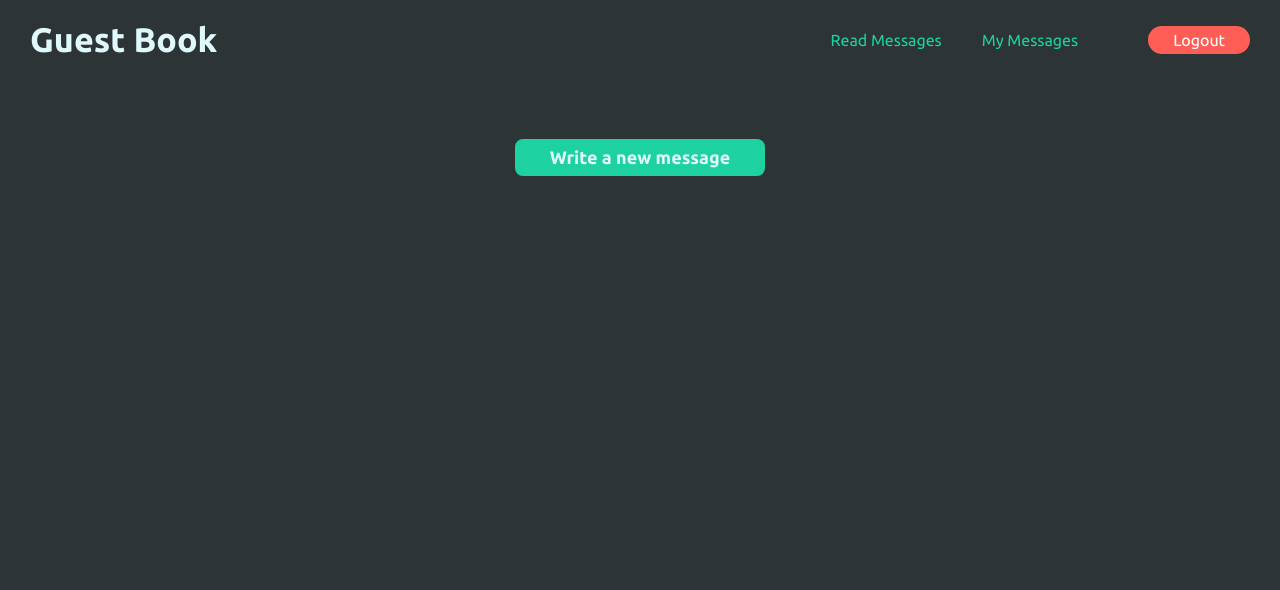
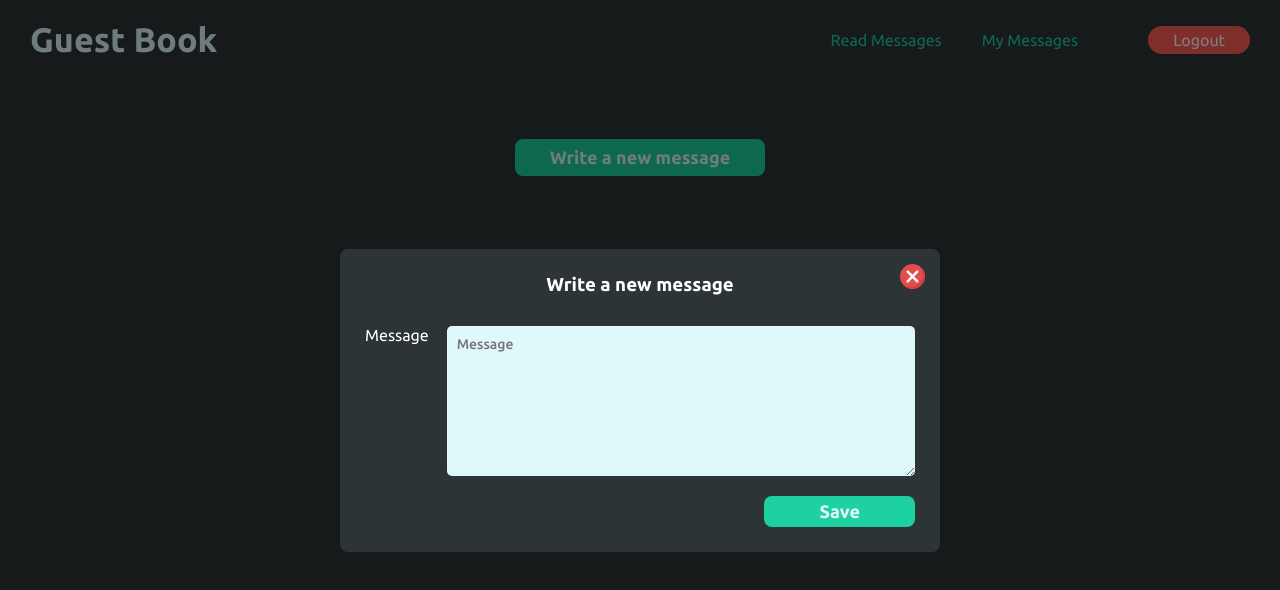
Before and after one commit to ELASHMAWYDEV/GuestBook-Coformatique, a React (Create React App) app: page / in a window 1280 px wide. Both pictures are taken after a click on the button "Write a new message". Shown: the top 590 px of the page. Built offline with nearby package versions, Linux system fonts and the light colour scheme.

Commit message:
Add: Popup box to add new message in WriteMessage component

```diff
--- a/src/components/WriteMessage/WriteMessage.js
+++ b/src/components/WriteMessage/WriteMessage.js
@@ -1,17 +1,35 @@
-import React, { Component } from 'react';
+import React, { Component } from "react";
 import "./WriteMessage.scss";
+
+//images
+import cancelImage from "../../assets/img/cancel.svg";
 
 class WriteMessage extends Component {
   state = {
+    boxVisible: false,
+    isLoggedIn: true,
+  };
 
-  }
+  toggleBox = () => {
+    this.setState({ boxVisible: !this.state.boxVisible });
+  };
   render() {
     return (
       <div className="write-message-container">
-        <button className="write-new-btn">Write a new message</button>
-        <div className="popup-box-container" style={{display: "none"}}>
-
-        </div>
+        <button className="write-new-btn" onClick={this.state.isLoggedIn && this.toggleBox}>Write a new message</button>
+        {this.state.boxVisible && (
+          <div className="popup-box-container" style={{ display: "" }}>
+            <div className="box">
+              <img src={cancelImage} alt="close" className="close-img" onClick={this.toggleBox}/>
+              <h3>Write a new message</h3>
+              <div className="input-container">
+                <label>Message</label>
+                <textarea placeholder="Message" />
+              </div>
+              <button className="save-btn">Save</button>
+            </div>
+          </div>
+        )}
       </div>
     );
   }
--- a/src/components/WriteMessage/WriteMessage.scss
+++ b/src/components/WriteMessage/WriteMessage.scss
@@ -1,18 +1,81 @@
 @import "../../assets/sass/globals";
-
 
 .write-message-container {
   @include flex;
+  .write-new-btn {
+    @include submitBtn;
+    margin: 80px auto;
+  }
   .popup-box-container {
     position: absolute;
     top: 0;
     left: 0;
     width: 100%;
     height: 100%;
-    background-color: rgba(0,0,0,0.5);
+    background-color: rgba(0, 0, 0, 0.5);
+    @include flex;
   }
-  .write-new-btn {
-    @include submitBtn;
-    margin: 80px auto;
+  .box {
+    animation: newBox 0.4s ease 1;
+    position: relative;
+    color: $white;
+    background-color: $black;
+    width: 600px;
+    max-width: 95%;
+    padding: 25px;
+    border-radius: 8px;
+    @keyframes newBox {
+      0% {
+        opacity: 0;
+        transform: translateY(-100px);
+      }
+      100% {
+        opacity: 1;
+        transform: translateY(0);
+      }
+    }
+    .close-img {
+      position: absolute;
+      top: 15px;
+      right: 15px;
+      width: 25px;
+      cursor: pointer;
+      transition: 0.2s ease;
+      &:hover {
+        opacity: 0.8;
+      }
+      &:active {
+        transition: none;
+        transform: scale(0.95);
+      }
+    }
+    h3 {
+      text-align: center;
+      margin-bottom: 30px;
+    }
+    .input-container {
+      @include flex;
+      align-items: flex-start;
+      label {
+        margin-right: 18px;
+      }
+      textarea {
+        background-color: $lightBlue;
+        color: black;
+        padding: 10px;
+        border: none;
+        border-radius: 5px;
+        font-weight: 500;
+        font-size: 14px;
+        flex: 1;
+        min-height: 150px;
+      }
+    }
+    .save-btn {
+      @include submitBtn;
+      padding: 5px 55px;
+      float: right;
+      margin-top: 20px;
+    }
   }
 }
```
Also changed, not shown: src/assets/img/cancel.svg (added).
